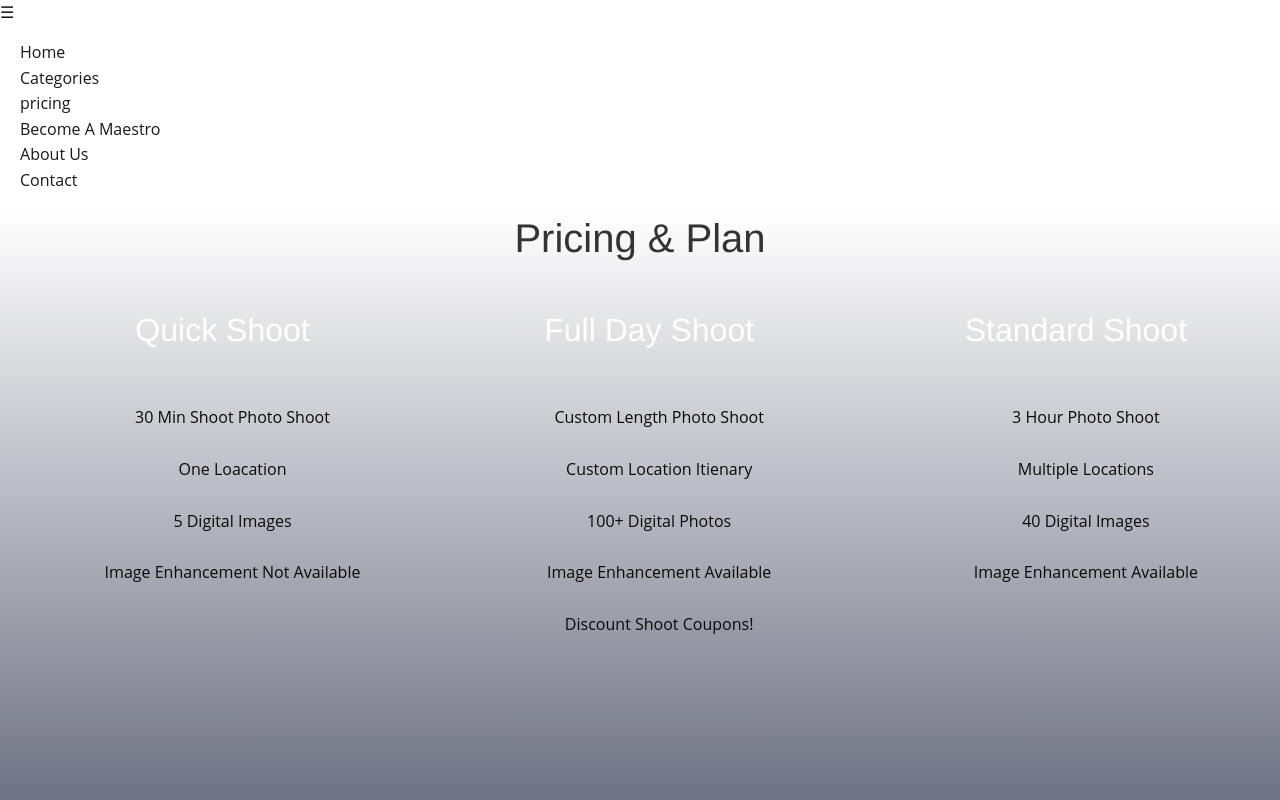
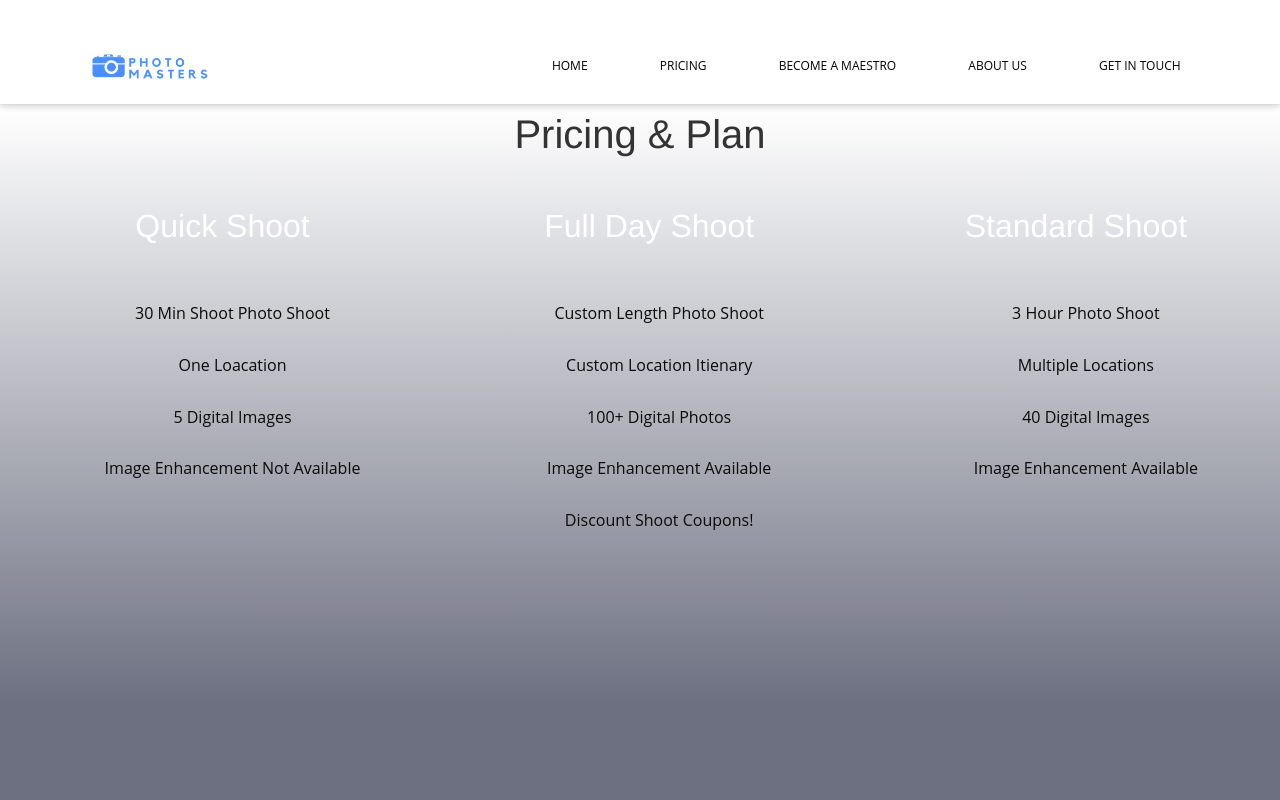
Before and after one commit to meshnesh/Photo_masters, a plain HTML site: page pricing.html in a window 1280 px wide. Shown: the top 800 px of the page. Drawn offline with Linux system fonts and the light colour scheme.

Commit message:
fixed the navigation on the pricing page

```diff
--- a/pricing.html
+++ b/pricing.html
@@ -7,25 +7,28 @@
     <meta name="viewport" content="width=device-width, initial-scale=1.0">
     <title>Photo Masters</title>
     <link rel="stylesheet" href="css/foundation.css">
-    <link rel="stylesheet" href="css/app.css"> </head>
+    <link rel="stylesheet" href="css/app.css">
+
+    <link rel="stylesheet" href="css/nav.css">
+</head>
 
 <body>
-    <nav class="nav"> <a class="toggle-nav" href="#">&#9776;</a>
+<nav class="nav ">
+    <div class="nav-center"> <a class="toggle-nav" href="#">&#9776;</a>
         <div class="nav-mobile">
-            <ul class="left"> </ul>
-            <ul class="right">
-                <li><a href="index.html"><i class="fa fa-home"></i> Home</a></li>
-                <li><a href="#"><i class="fa fa-book"></i> Categories</a></li>
-<!--                <li><a href="#"><i class="fa fa-blog"></i> Blog</a></li>-->
-                <li><a href="pricing.html"><i class="fa fa-money"></i> pricing</a></li>
-<!--                <li> <a href="services.html"><i class="fa fa-services"></i> Services</a> </li>-->
-                <li> <a href="become-a-maestro.html"><i class="fa fa-services"></i> Become A Maestro</a> </li>
-                <li> <a href="about-us.html"><i class="fa fa-user"></i> About Us</a> </li>
-                <li> <a href="contact-us.html"><i class="fa fa-envelope"></i> Contact</a> </li>
+
+            <ul class="left">
+                <a href="#home"><img src="img/icon/photoMaster.png" class="logo-img"></a>
+                <li class="btn-4Parent" ><a href="index.html" class="btn-4">Home</a></li>
+                <!--<li class="btn-4Parent"> <a href="#about" class="btn-4">Categories</a> </li>-->
+                <li class="btn-4Parent"><a href="pricing.html" class="btn-4">pricing</a></li>
+                <li class="btn-4Parent"><a href="become-a-maestro.html" class="btn-4">Become A Maestro</a></li>
+                <li class="btn-4Parent"> <a href="about-us.html" class="btn-4"> About Us</a> </li>
+                <li class="btn-4Parent"> <a href="contact-us.html" class="btn-4">get in touch</a> </li>
             </ul>
         </div>
-    </nav>
-
+    </div>
+</nav>
     <section class="pricing-page">
     <div class="row">
        <h2>Pricing &amp; Plan </h2>
```
